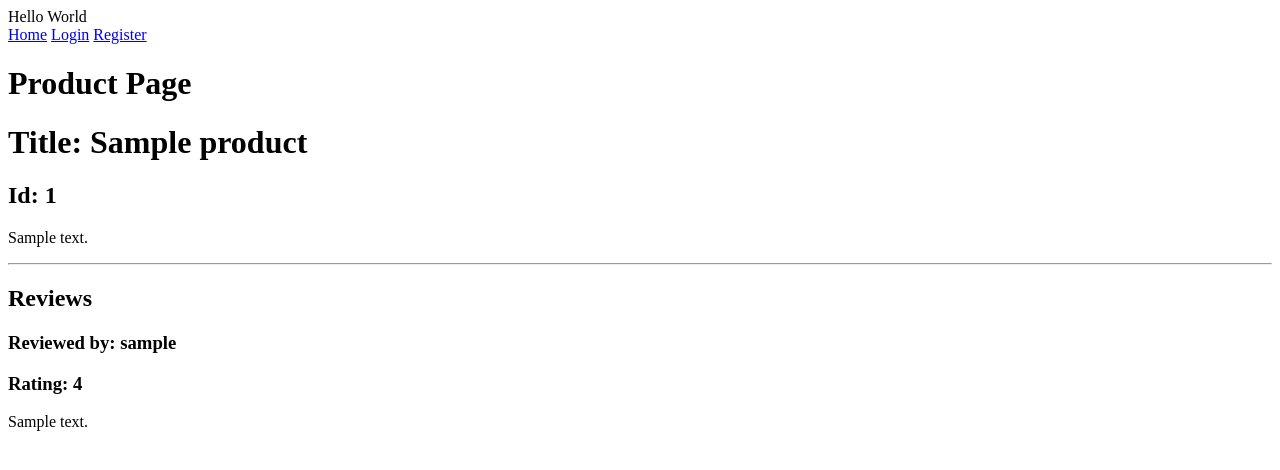
After one commit to Colby77/devmountain-spec-capstone-project, a Flask app: page /products/1 in a window 1280 px wide. The commit adds this page. Shown: the top 470 px of the page. Run offline with Flask 2, Linux system fonts and the light colour scheme; tables that the repository leaves empty hold one stand-in row (values such as "Sample post"); parts of the project's set-up code (start-up, migrations or seed data) failed here and were passed over.

Commit message:
homepage shows all products and product detail view added

```diff
--- a/main.py
+++ b/main.py
@@ -4,25 +4,49 @@ from flask_debugtoolbar import DebugToolbarExtension
 
 from werkzeug.utils import import_string
 
+from database import (User, Product, Auth, Review, Wishlist,
+                    connect_to_db, db)
+
 app = Flask(__name__)
 
 app.jinja_env.undefined = StrictUndefined
 
 # Production or development environment
-config = import_string('_config.DevelopmentConfig')()
-# config = import_string('_config.ProductionConfig')()
+config = import_string('_config.DevelopmentConfig')() # development configuration
+# config = import_string('_config.ProductionConfig')() # production configuration
 
 app.config.from_object(config)
 # To test:
 # print(dir(config))
 # print(config.DATABASE_URI)
+DB_URI = config.DATABASE_URI
+
 
 
 @app.route('/')
 def home():
 
-    return render_template('home.html')
+    products = Product.query.all()
 
+    return render_template('home.html', products=products)
+
+
+@app.route('/products/<int:id>')
+def show_product(id):
+
+    product = Product.query.get(id)
+
+    query = """
+    SELECT u.username, r.* FROM users u
+    INNER JOIN reviews r
+    ON r.user_id = u.user_id
+    LEFT JOIN products p ON r.product_id = p.product_id
+    WHERE p.product_id = {};
+    """.format(product.product_id)
+
+    reviews = db.session.execute(query)
+
+    return render_template('product_page.html', product=product, reviews=reviews)
 
 @app.route('/login')
 def login_page():
@@ -38,7 +62,7 @@ def register_page():
 if __name__ == '__main__':
 
     app.jinja_env.auto_reload = app.debug
-
     DebugToolbarExtension(app)
+    connect_to_db(app)
 
     app.run(port=5000)
--- a/templates/base.html
+++ b/templates/base.html
@@ -8,6 +8,11 @@
 </head>
 <body>
     <header>Hello World</header>
+    <nav>
+        <a href='/'>Home</a>
+        <a href='/login'>Login</a>
+        <a href='/register'>Register</a>
+    </nav>
 
     {% block content %}
 
--- /dev/null
+++ b/templates/product_page.html
@@ -0,0 +1,21 @@
+{% extends 'base.html' %}
+
+{% block content %}
+
+<h1>Product Page</h1>
+
+<h1>Title: {{ product.title }}</h1>
+<h2>Id: {{ product.product_id }}</h2>
+<p>{{ product.description }}</p>
+
+<hr>
+<h2>Reviews</h2>
+    {% for review in reviews %}
+        <div>
+            <h3>Reviewed by: {{review.username}}</h3>
+            <h3>Rating: {{ review.rating }}</h3>
+            <p>{{ review.review_content }}</p>
+        </div>
+    {% endfor %}
+
+{% endblock %}
```
Also changed, not shown: database.py (+5 -8 lines), templates/home.html (+13 -0 lines).
